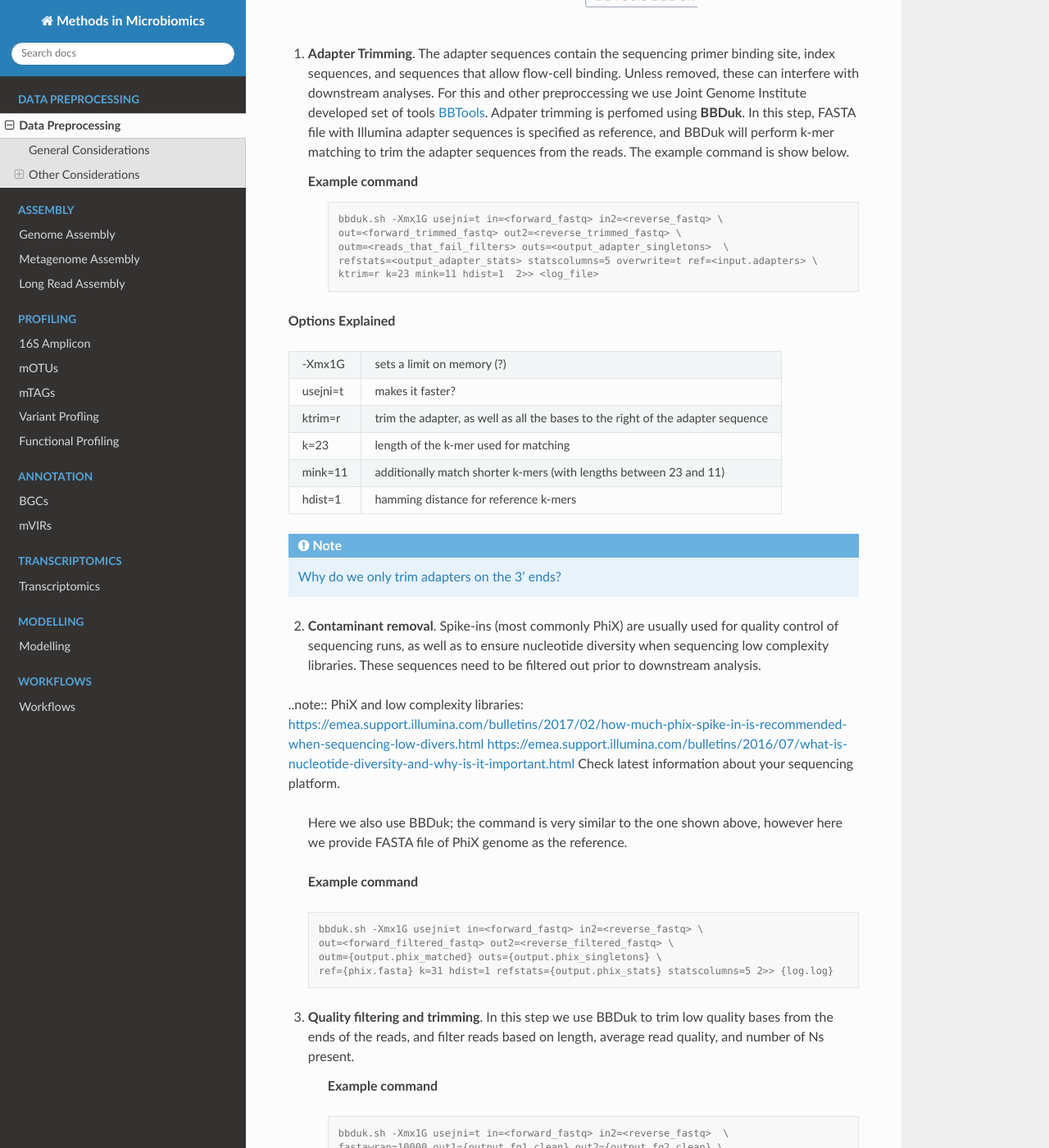
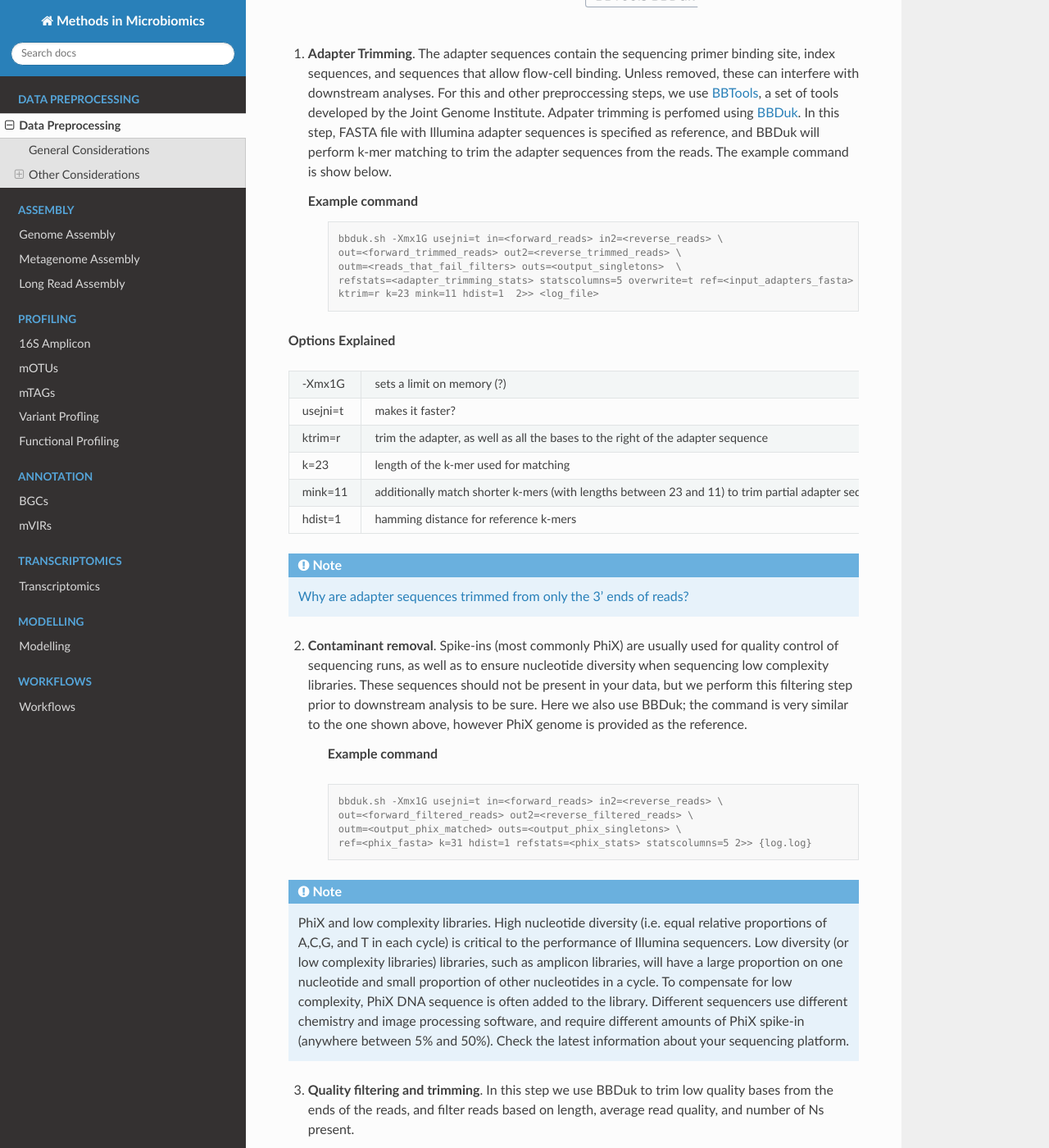
Before and after one commit to MicrobiologyETHZ/Methods_in_Microbiomics, a Sphinx documentation site: the page built from docs/preprocessing/preprocessing.rst, in a window 1280 px wide and 1400 px high, scrolled down 656 px. Shown: the whole window at 82% size. Built offline with Sphinx 7.4.7 and the Read the Docs theme 2.0.0, drawn with Linux system fonts in a browser that asks for light colours; some of the changed text lies outside the part shown.

Commit message:
adding notes to preprocessing

```diff
--- a/docs/preprocessing/preprocessing.rst
+++ b/docs/preprocessing/preprocessing.rst
@@ -6,7 +6,7 @@
 General Considerations
 -----------------------
 
-Data quality control is an essential first step to any bioinformatic workflow. Below we discuss recommended preprocessing steps we recommend for **short read Illumina** sequencing data. Broadly, these steps involve Illumina adapter removal, contaminant filtering and quality-trimming. Additional preprocessing steps, recommended only for specific workflows are detailed in :ref:`Other Considerations`.
+Data quality control is an essential first step in any bioinformatic workflow. Below we discuss recommended preprocessing steps for **short read Illumina** sequencing data. Broadly, these steps involve Illumina adapter removal, contaminant filtering and quality-trimming. Additional preprocessing steps, recommended only for specific workflows are detailed in :ref:`Other Considerations`.
 
 .. important::
 
@@ -15,15 +15,15 @@
 
 .. image:: ../images/Preprocessing.png
 
-1.  **Adapter Trimming**. The adapter sequences contain the sequencing primer binding site, index sequences, and sequences that allow flow-cell binding. Unless removed, these can interfere with downstream analyses. For this and other preproccessing we use Joint Genome Institute developed set of tools `BBTools <https://jgi.doe.gov/data-and-tools/bbtools/bb-tools-user-guide/>`_. Adpater trimming is perfomed using **BBDuk**. In this step, FASTA file with Illumina adapter sequences is specified as reference, and BBDuk will perform k-mer matching to trim the adapter sequences from the reads. The example command is show below.
+1.  **Adapter Trimming**. The adapter sequences contain the sequencing primer binding site, index sequences, and sequences that allow flow-cell binding. Unless removed, these can interfere with downstream analyses. For this and other preproccessing steps, we use  `BBTools <https://jgi.doe.gov/data-and-tools/bbtools/bb-tools-user-guide/>`_, a set of tools developed by the Joint Genome Institute. Adpater trimming is perfomed using `BBDuk <https://jgi.doe.gov/data-and-tools/bbtools/bb-tools-user-guide/bbduk-guide/>`_. In this step, FASTA file with Illumina adapter sequences is specified as reference, and BBDuk will perform k-mer matching to trim the adapter sequences from the reads. The example command is show below.
 
     **Example command**
         .. code-block:: console
 
-            bbduk.sh -Xmx1G usejni=t in=<forward_fastq> in2=<reverse_fastq> \
-            out=<forward_trimmed_fastq> out2=<reverse_trimmed_fastq> \
-            outm=<reads_that_fail_filters> outs=<output_adapter_singletons>  \
-            refstats=<output_adapter_stats> statscolumns=5 overwrite=t ref=<input.adapters> \
+            bbduk.sh -Xmx1G usejni=t in=<forward_reads> in2=<reverse_reads> \
+            out=<forward_trimmed_reads> out2=<reverse_trimmed_reads> \
+            outm=<reads_that_fail_filters> outs=<output_singletons>  \
+            refstats=<adapter_trimming_stats> statscolumns=5 overwrite=t ref=<input_adapters_fasta> \
             ktrim=r k=23 mink=11 hdist=1  2>> <log_file>
 
 **Options Explained**
@@ -33,30 +33,33 @@
 usejni=t    makes it faster?
 ktrim=r     trim the adapter, as well as all the bases to the right of the adapter sequence
 k=23        length of the k-mer used for matching
-mink=11     additionally match shorter k-mers (with lengths between 23 and 11)
+mink=11     additionally match shorter k-mers (with lengths between 23 and 11) to trim partial adapter sequences
 hdist=1     hamming distance for reference k-mers
 ========    =========================================================================================================
 
 
 .. note::
 
-    `Why do we only trim adapters on the 3' ends? <https://emea.support.illumina.com/bulletins/2016/04/adapter-trimming-why-are-adapter-sequences-trimmed-from-only-the--ends-of-reads.html>`_
+    `Why are adapter sequences trimmed from only the 3' ends of reads? <https://emea.support.illumina.com/bulletins/2016/04/adapter-trimming-why-are-adapter-sequences-trimmed-from-only-the--ends-of-reads.html>`_
 
-2. **Contaminant removal**. Spike-ins (most commonly PhiX) are usually used for quality control of sequencing runs, as well as to ensure nucleotide diversity when sequencing low complexity libraries. These sequences need to be filtered out prior to downstream analysis.
 
-..note:: PhiX and low complexity libraries: https://emea.support.illumina.com/bulletins/2017/02/how-much-phix-spike-in-is-recommended-when-sequencing-low-divers.html
-https://emea.support.illumina.com/bulletins/2016/07/what-is-nucleotide-diversity-and-why-is-it-important.html Check latest information about your sequencing platform.
-
-    Here we also use BBDuk; the command is very similar to the one shown above, however here we provide FASTA file of PhiX genome as the reference.
+2. **Contaminant removal**. Spike-ins (most commonly PhiX) are usually used for quality control of sequencing runs, as well as to ensure nucleotide diversity when sequencing low complexity libraries. These sequences should not be present in your data, but we perform this filtering step prior to downstream analysis to be sure. Here we also use BBDuk; the command is very similar to the one shown above, however PhiX genome is provided as the reference.
 
     **Example command**
 
     .. code-block:: console
 
-        bbduk.sh -Xmx1G usejni=t in=<forward_fastq> in2=<reverse_fastq> \
-        out=<forward_filtered_fastq> out2=<reverse_filtered_fastq> \
-        outm={output.phix_matched} outs={output.phix_singletons} \
-        ref={phix.fasta} k=31 hdist=1 refstats={output.phix_stats} statscolumns=5 2>> {log.log}
+        bbduk.sh -Xmx1G usejni=t in=<forward_reads> in2=<reverse_reads> \
+        out=<forward_filtered_reads> out2=<reverse_filtered_reads> \
+        outm=<output_phix_matched> outs=<output_phix_singletons> \
+        ref=<phix_fasta> k=31 hdist=1 refstats=<phix_stats> statscolumns=5 2>> {log.log}
+
+
+.. note::
+
+    PhiX and low complexity libraries. High nucleotide diversity (i.e. equal relative proportions of A,C,G, and T in each cycle) is critical to the performance of Illumina sequencers. Low diversity (or low complexity libraries) libraries, such as amplicon libraries, will have a large proportion on one nucleotide and small proportion of other nucleotides in a cycle. To compensate for low complexity, PhiX DNA sequence is often added to the library. Different sequencers use different chemistry and image processing software, and require different amounts of PhiX spike-in (anywhere between 5% and 50%). Check the latest information about your sequencing platform.
+
+
 
 
 3. **Quality filtering and trimming**. In this step we use BBDuk to trim low quality bases from the ends of the reads, and filter reads based on length, average read quality, and number of Ns present.
@@ -74,15 +77,15 @@
 
 =============    ==========================================================
 minlength=45     filter out reads that are shorter than 45 bp
-qtrim=rl         trim low qualit bases on right and left ends of the reads
+qtrim=rl         trim low quality bases on the right and left ends of the reads
 trimq=14         regions with average quality BELOW 14 will be trimmed
 maq=20           filter out reads with average quality below
 maxns=1          filter out reads with more than 1 N
 =============    ==========================================================
 
 .. note::
-    Illumina binned quality scores, doesn't seem to effect downstream analysis pathways in our hands.
-    `Illumina binned quality scores <https://www.illumina.com/documents/products/whitepapers/whitepaper_datacompression.pdf>`_. `NovaSeq Quality Scores <https://emea.illumina.com/content/dam/illumina-marketing/documents/products/appnotes/novaseq-hiseq-q30-app-note-770-2017-010.pdf>`_.
+
+    Base quality scores (i.e. level of confidence for any one base call) are integral part of many bioinformatic pipelines (i.e. alignment and variant calling). Quality scores are usually expressed on Phred scale (:math:`Q=-log_{10}P`, where P is the probability of an error in the base call). Base quality scores normally ranged somewhere between 2 and 40, where  Q40 represents an error probability of 1/10000.  More recently, Illumina started using binned quality scores. For example, NovaSeq (with RTA3) only produces 4 Q-scores: 2 is assigned to no-calls, 12 to calls <Q15, 23 to ~Q20 and 37 to >Q30. According to Illumina, and in our hands these binned quality scores did not have affect on the downstream analyses (i.e. variant calling).
 
 
 All of the preprocessing commands can be piped together as follows:
```
Also changed, not shown: .readthedocs.yaml.
